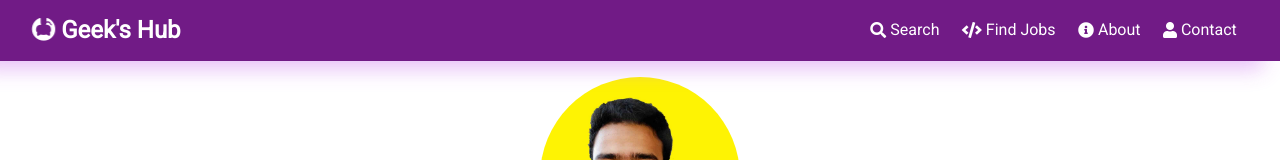
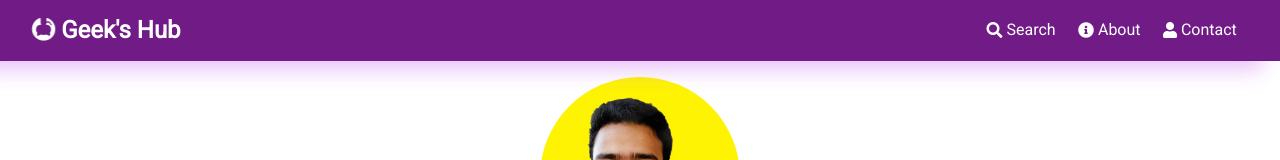
Before and after one commit to mdsayeed6220/RepoFinder, a React (Create React App) app: page /contact in a window 1280 px wide. Shown: the top 160 px of the page. Built offline with nearby package versions, Linux system fonts and the light colour scheme.

Commit message:
Removed Github Jobs As API is discontinued by GITHUB

```diff
--- a/package.json
+++ b/package.json
@@ -6,13 +6,13 @@
     "@testing-library/jest-dom": "^4.2.4",
     "@testing-library/react": "^9.5.0",
     "@testing-library/user-event": "^7.2.1",
-    "axios": "^0.20.0",
+    "axios": "^0.21.1",
     "react": "^16.13.1",
     "react-bootstrap": "^1.3.0",
     "react-dom": "^16.13.1",
-    "react-markdown": "^4.3.1",
+    "react-markdown": "^6.0.2",
     "react-router-dom": "^5.2.0",
-    "react-scripts": "3.4.3"
+    "react-scripts": "^1.1.5"
   },
   "scripts": {
     "start": "react-scripts start",
--- a/src/App.js
+++ b/src/App.js
@@ -9,7 +9,7 @@ import User from "./Components/Users/User";
 import Alert from "./Components/Layout/Alert";
 import About from "./Components/Pages/about";
 import contact from "./Components/Contact/contact";
-import Jobs from "./Components/Jobs/Jobs";
+
 class App extends React.Component {
   state = {
     users: [],
@@ -88,7 +88,7 @@ class App extends React.Component {
                   ></User>
                 )}
               ></Route>
-              <Route exact path="/jobs" component={Jobs}></Route>
+
               <Route exact path="/contact" component={contact}></Route>
             </Switch>
 
--- a/src/Components/Layout/Navbar.jsx
+++ b/src/Components/Layout/Navbar.jsx
@@ -14,12 +14,6 @@ const Navbar = ({ icon, title }) => {
             <Link to="/">
               {" "}
               <i className="fas fa-search"></i> Search
-            </Link>
-          </li>
-          <li>
-            <Link to="/jobs">
-              {" "}
-              <i className="fas fa-code"></i> Find Jobs
             </Link>
           </li>
           <li>
```
Also changed, not shown: 1 other file (tests, documents, lock files or other folders).
